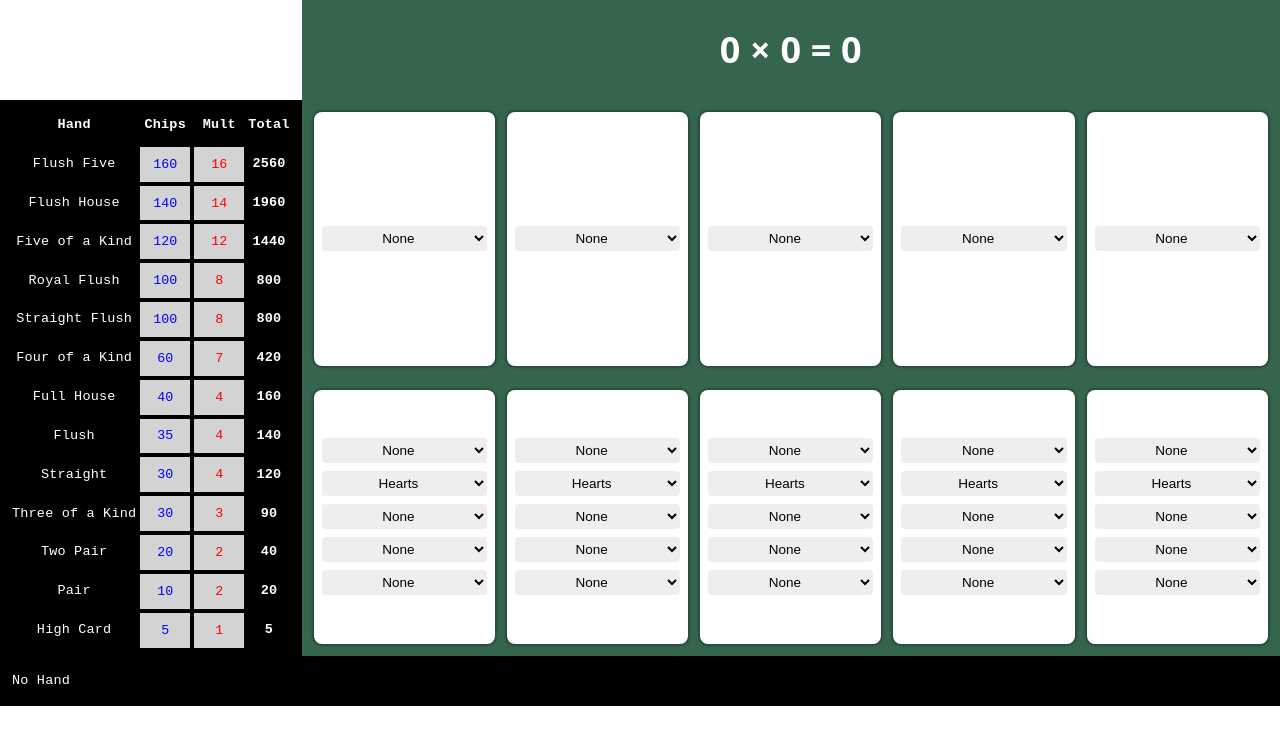
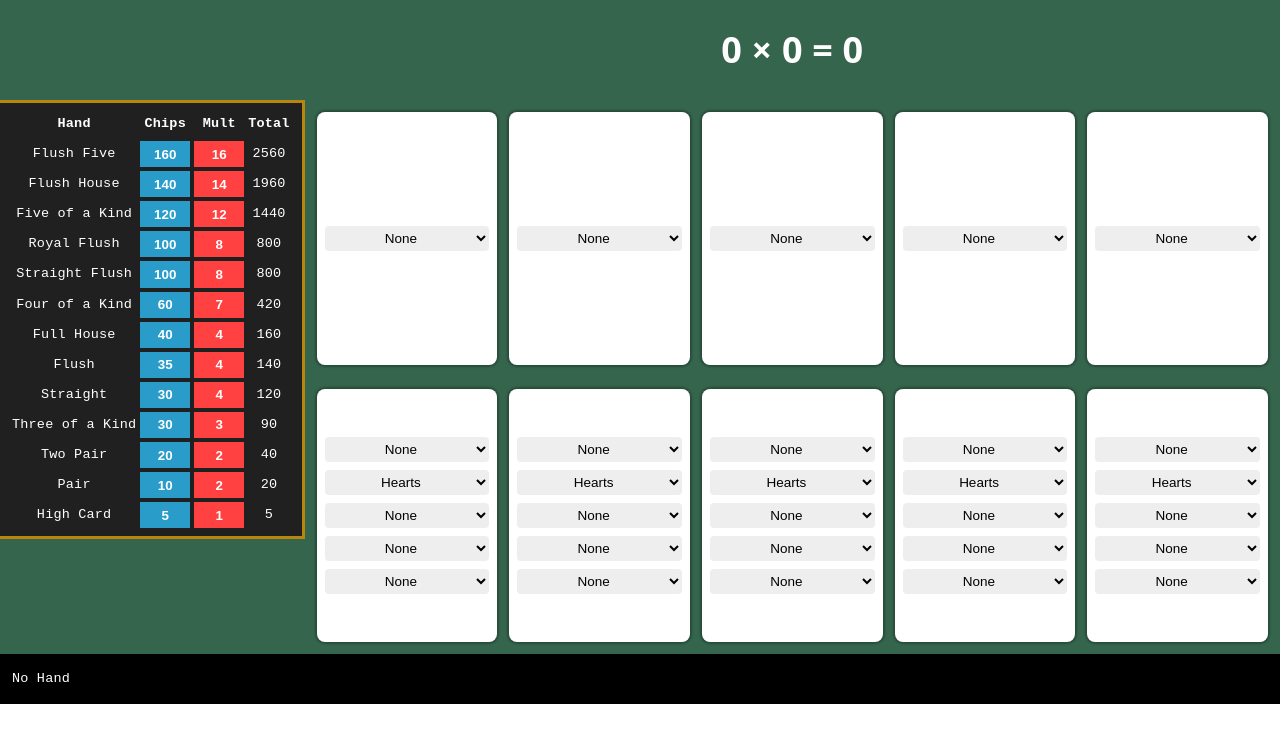
Before and after one commit to JakeKo/balatro-simulator, a React (Vite) app: page / in a window 1280 px wide. Shown: the top 744 px of the page. Built offline with nearby package versions, Linux system fonts and the light colour scheme.

Commit message:
Style hand table

```diff
--- a/src/App.jsx
+++ b/src/App.jsx
@@ -10,7 +10,9 @@ import { resolveScore } from "./engine/scoreResolver.js";
 import { BASIC_HANDS, BLANK_CARD, FULL_JOKERS } from "./constants.js";
 
 function App() {
-  const [handMap, setHandMap] = useState(BASIC_HANDS);
+  const [handMap, setHandMap] = useState(
+    JSON.parse(JSON.stringify(BASIC_HANDS)),
+  );
   const [allCards, setAllCards] = useState([
     BLANK_CARD(),
     BLANK_CARD(),
--- a/src/components/HandTable.jsx
+++ b/src/components/HandTable.jsx
@@ -38,7 +38,7 @@ function HandTable({ handMap, onChange }) {
               onMultChange(hand, Number.parseInt(event.target.value, 10))
             }
           />
-          <strong className="hand-table-total">{chip * mult}</strong>
+          <div className="hand-table-total">{chip * mult}</div>
         </Fragment>
       ))}
     </div>
--- a/src/index.css
+++ b/src/index.css
@@ -54,6 +54,7 @@ h2 {
   display: grid;
   grid-template-columns: min-content 1fr;
   grid-template-rows: repeat(4, min-content);
+  background: #35654d;
 }
 
 .scoreboard {
@@ -64,7 +65,6 @@ h2 {
   align-items: center;
   font-size: 2rem;
   font-weight: bold;
-  background-color: #35654d;
   color: white;
 }
 
@@ -74,12 +74,15 @@ h2 {
   display: grid;
   grid-template-columns: 1fr 50px 50px min-content;
   width: max-content;
+  height: min-content;
   gap: 4px;
   padding: 8px 12px;
   font-size: 0.75rem;
+  background: rgb(32, 32, 32);
+  border: 3px solid darkgoldenrod;
+  border-left: none;
+  color: white;
   font-family: monospace;
-  background: black;
-  color: white;
 }
 
 .hand-table * {
@@ -91,17 +94,29 @@ h2 {
 .hand-table-chip,
 .hand-table-mult {
   border: none;
-  background: lightgrey;
   text-align: center;
-  font-family: monospace;
+  color: white;
+  font-weight: bold;
 }
 
 .hand-table-chip {
-  color: blue;
+  background: rgb(42, 156, 201);
 }
 
 .hand-table-mult {
-  color: red;
+  background: rgb(255, 65, 65);
+}
+
+.reset-button {
+  grid-column: 1 / -1;
+  padding: 8px;
+  font-size: 0.75rem;
+  background: grey;
+  color: white;
+  border: none;
+  border-radius: 4px;
+  font-family: monospace;
+  font-weight: bold;
 }
 
 .joker-pickers,
@@ -111,7 +126,6 @@ h2 {
   justify-content: center;
   gap: 12px;
   padding: 12px;
-  background: #35654d;
 }
 
 .joker-picker,
```
